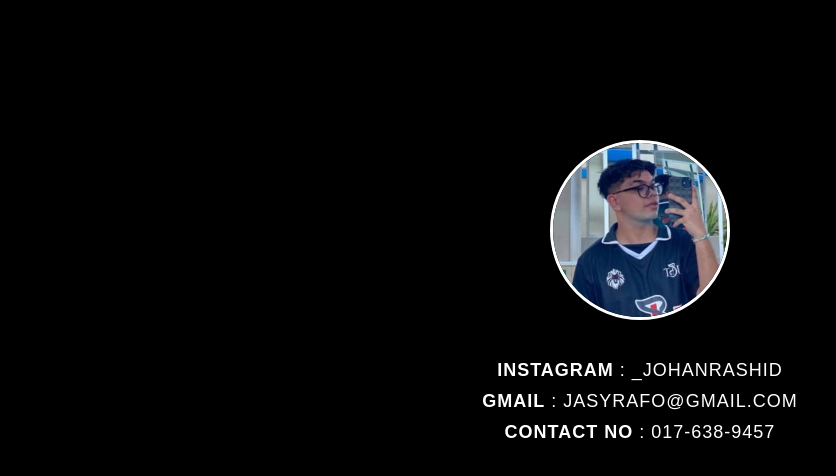
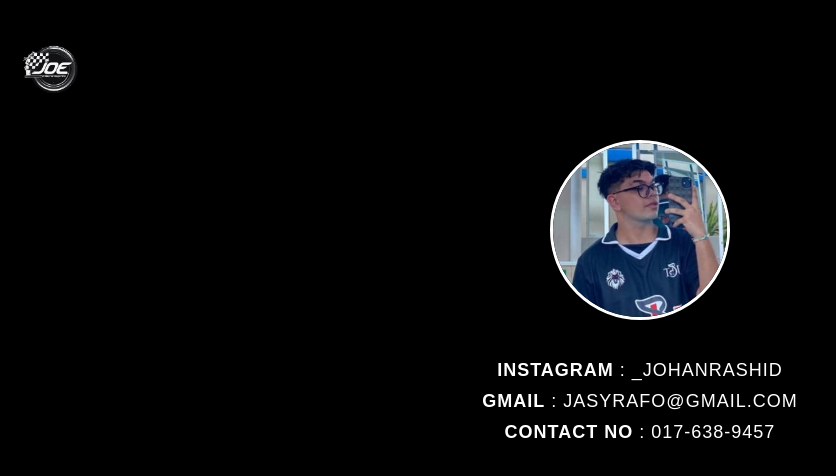
Before and after one commit to Joeyoooo10/JOVroom, a plain HTML site: page abot me.html in a window 1280 px wide. Shown: the whole page, without its empty margins (0-836 px from the left). Drawn offline with Linux system fonts and the light colour scheme.

Commit message:
Update abot me.html

```diff
--- a/abot me.html
+++ b/abot me.html
@@ -8,6 +8,8 @@
 </head>
 <body>
   <header class="site-header">
+    <a href="index.html" class="ror"><img src="logo.png" alt="Joe Logo" class="logo" />
+  </a>
      </header>
 
   <main class="contact-section">
```
